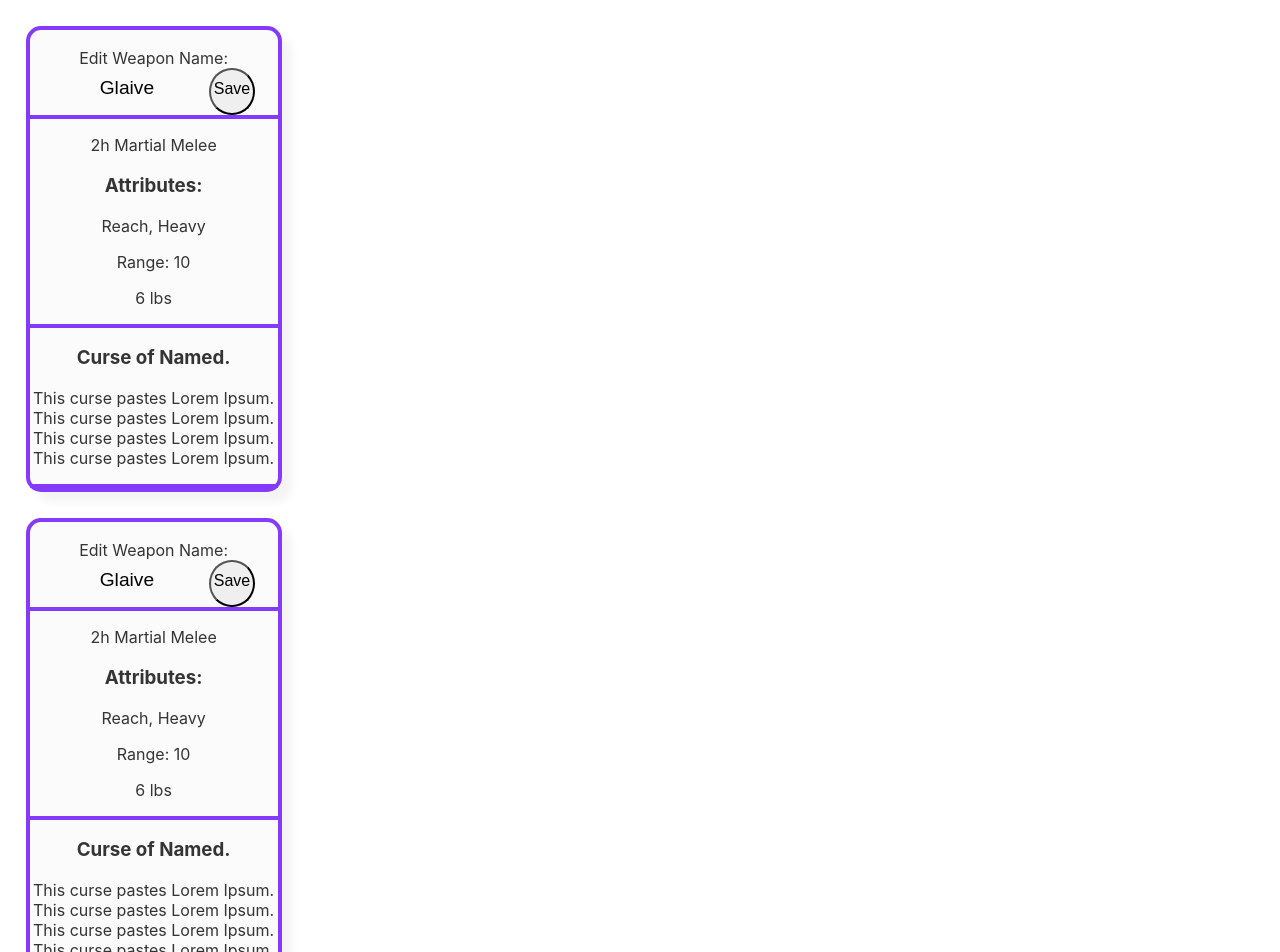
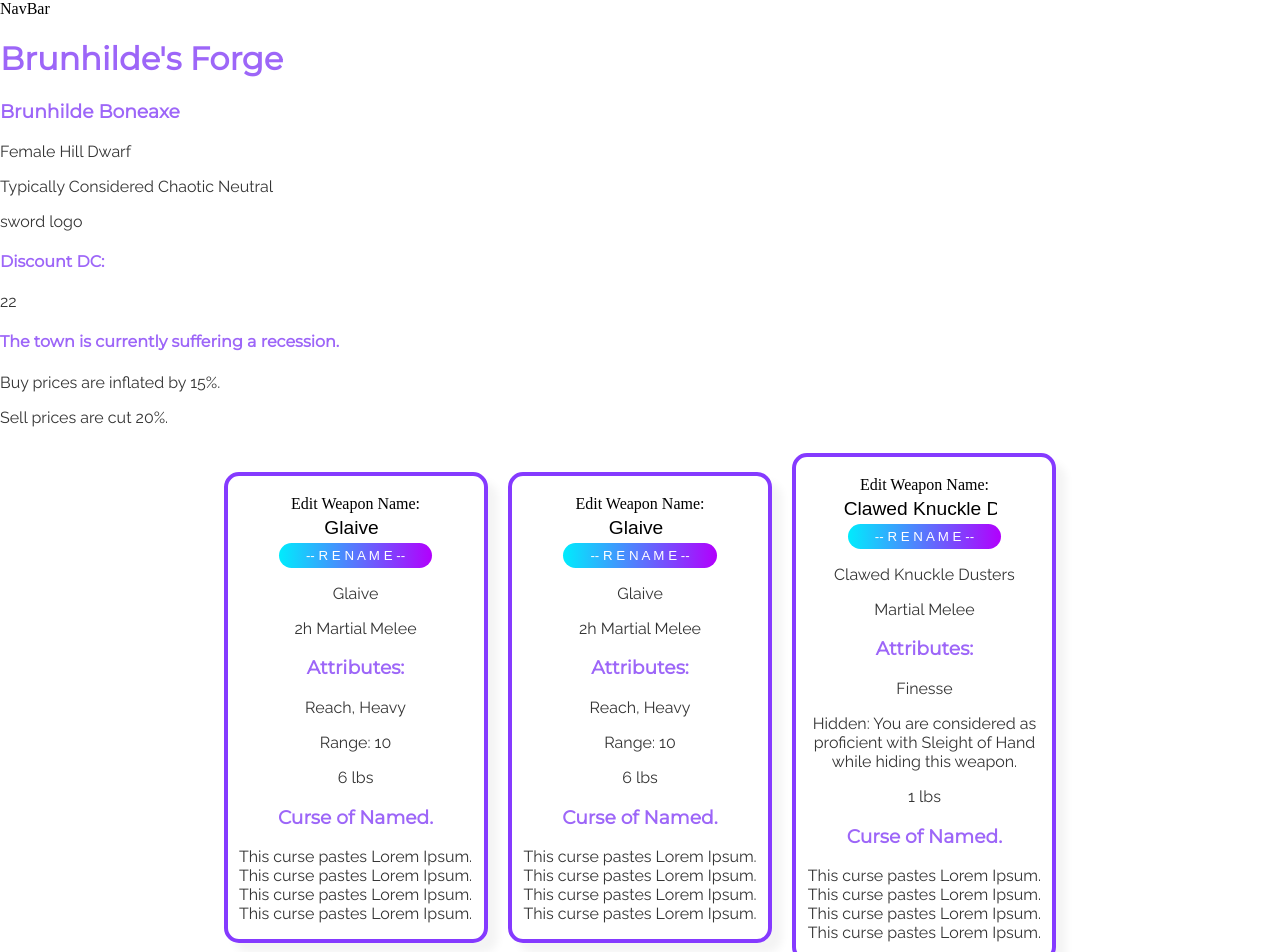
Before and after one commit to AngelikaMB/BEN-ReduxV1, a React (Create React App) app: page / in a window 1280 px wide. Shown: the top 952 px of the page. Built offline with nearby package versions, Linux system fonts and the light colour scheme.

Commit message:
derdling with layout

```diff
--- a/src/App.js
+++ b/src/App.js
@@ -5,7 +5,11 @@ import './CSS/App.css';
 function App() {
   return (
     <div className="App">
+      <header> NavBar </header>
+      <main>
     <WeaponGenWrapper />
+      </main>
+    <footer>Footer Links </footer>
     </div>
   );
 }
--- a/src/CSS/App.css
+++ b/src/CSS/App.css
@@ -1,8 +1,21 @@
-* {
-  box-sizing: border-box;
+@import url('https://fonts.googleapis.com/css2?family=Montserrat&display=swap');
+@import url('https://fonts.googleapis.com/css2?family=Raleway&display=swap');
+
+
+
+h1, h2, h3, h4 {
+  font-family: 'Montserrat', sans-serif;
+  color: #9D66F8;
+}
+
+a, p {
+  font-family: 'Raleway', sans-serif;
+  font-weight: 500;
+  color: #343434;
 }
 
 input {
+  display: flex;
   text-align: center;
   font-size: 1.2em;
   padding: 4px;
@@ -13,8 +26,17 @@ input {
   margin-right: 8px;
 }
 
-.saveButton {
-  border-radius: 50%;
-  padding: 4% 1% 6% 1%;
-  font-size: 1em;
+button {
+  border-style:hidden;
+  border-color: white;
+  box-shadow: none;
+  padding: 5px 0;
+  color: white;
+  background: linear-gradient(to right, #00ecfd, #b200fd);
+  border-radius: 20px;
+  width: 60%;
 }
+
+button:hover {
+  cursor: pointer;
+}
--- a/src/CSS/index.css
+++ b/src/CSS/index.css
@@ -1,13 +1,6 @@
 body {
   margin: 0;
-  font-family: -apple-system, BlinkMacSystemFont, 'Segoe UI', 'Roboto', 'Oxygen',
-    'Ubuntu', 'Cantarell', 'Fira Sans', 'Droid Sans', 'Helvetica Neue',
-    sans-serif;
+  box-sizing: border-box;
   -webkit-font-smoothing: antialiased;
   -moz-osx-font-smoothing: grayscale;
 }
-
-code {
-  font-family: source-code-pro, Menlo, Monaco, Consolas, 'Courier New',
-    monospace;
-}
--- a/src/Components/SaveSpecificWeapon.js
+++ b/src/Components/SaveSpecificWeapon.js
@@ -1,6 +1,16 @@
 import React, { useState } from 'react'
+import styled from 'styled-components'
 import { updateName } from '../Actions/specificWeapon'
 import { connect } from 'react-redux'
+
+//Styles
+
+const EditableTitle = styled.div`
+    display: flex;
+    flex-direction: column;
+    justify-content: center;
+    align-items: center;
+`
 
 
 //Slice of state
@@ -25,15 +35,13 @@ const [newWeaponName, setNewWeaponName] = useState(initialState)
  })
 
     return(
-
-
     <div>
-            {props.name.map((weapon, id) => (
-                <div key={id}>
+            {props.name.map((weapon) => (
+                <div key={Date.now()}>
                 <h3 >{weapon.name}</h3>
                 <p>{weapon.size}</p>
 
-        <div>
+        <EditableTitle>
         <label>Edit Weapon Name: </label>
             <input
             type='text'
@@ -42,8 +50,8 @@ const [newWeaponName, setNewWeaponName] = useState(initialState)
             onChange={handleChanges}
             />
 
-        <button className='saveButton' onClick={() => props.updateName(newWeaponName)}>Save</button>
-        </div>
+        <button className='saveButton' onClick={() => props.updateName(newWeaponName)}>-- R E N A M E --</button>
+        </EditableTitle>
         </div>
         ))}
 
--- a/src/Components/WeaponGenMain.js
+++ b/src/Components/WeaponGenMain.js
@@ -4,35 +4,31 @@ import styled from 'styled-components'
 // import { dieSize, dieNum, conversionDieSize, conversionDieNum } from '../Constants/damageDiceConversions'
 
 //Styles
+
 const WeaponCard = styled.div`
-    display: ${pr => pr.theme.display.display};
-    flex-direction: ${pr => pr.theme.display.flexCol};
+    margin: 1%;
+    width: 25%;
     text-align:  ${pr => pr.theme.display.center};
-    background:  ${pr => pr.theme.colors.background};
-    color:  ${pr => pr.theme.colors.text};
     border: ${pr => pr.theme.border.style} ${pr => pr.theme.border.size} ${pr => pr.theme.colors.primary};
     border-radius:  ${pr => pr.theme.border.rounded};
-    width: 20%;
     box-shadow: 10px 10px 8px #f4f4f4;
-    margin: 2%;
 `
 const WeaponHeader = styled.div`
-    display: ${pr => pr.theme.display.display};
-    h2 {
+    /* h2 {
       font-weight: 300;
     }
-    border-bottom: ${pr => pr.theme.border.style} ${pr => pr.theme.border.size} ${pr => pr.theme.colors.primary};
+    border-bottom: ${pr => pr.theme.border.style} ${pr => pr.theme.border.size} ${pr => pr.theme.colors.primary}; */
 `
 const WeaponBrand = styled.div`
-    border-bottom: ${pr => pr.theme.border.style} ${pr => pr.theme.border.size} ${pr => pr.theme.colors.primary};
+    /* border-bottom: ${pr => pr.theme.border.style} ${pr => pr.theme.border.size} ${pr => pr.theme.colors.primary}; */
 `
 
 const WeaponBody = styled.div`
-    border-bottom: ${pr => pr.theme.border.style} ${pr => pr.theme.border.size} ${pr => pr.theme.colors.primary};
+    /* border-bottom: ${pr => pr.theme.border.style} ${pr => pr.theme.border.size} ${pr => pr.theme.colors.primary}; */
 `
 
 const WeaponCurse = styled.div`
-    border-bottom: ${pr => pr.theme.border.style} ${pr => pr.theme.border.size} ${pr => pr.theme.colors.primary};
+    /* border-bottom: ${pr => pr.theme.border.style} ${pr => pr.theme.border.size} ${pr => pr.theme.colors.primary}; */
 `
 
 
@@ -45,6 +41,7 @@ return(
             <WeaponHeader>
             <SaveSpecificWeapon weaponName={props.weapon.name}/>
             </WeaponHeader>
+
             {props.weapon.brand ?
             <WeaponBrand>
             <p>{props.weapon.brand.name}</p>
@@ -54,6 +51,8 @@ Kindred = Roll on the brand table again, anything but Kindred. Do not display th
             </WeaponBrand>
             : ''}
             <WeaponBody>
+
+                <p>{props.weapon.name}</p>
                 <p>{props.weapon.size} {props.weapon.proficiency} {props.weapon.type}</p>
                 {/* {props.weapon.name === 'Net' || props.weapon.name === 'Blowgun' ?
                 <p>Damage: {props.weapon.damage} {props.weapon.damageType}</p>
--- a/src/Components/WeaponGenWrapper.js
+++ b/src/Components/WeaponGenWrapper.js
@@ -4,7 +4,25 @@ import { addNewWeapon } from '../Actions/specificWeapon'
 import { randomDown } from '../Constants/randomDown'
 import { weaponData } from '../Data/weaponGenData'
 import { brandData } from '../Data/brandData'
+import styled from 'styled-components'
 //import { connect } from 'react-redux'
+
+//Styles
+
+const CardContainer = styled.div`
+    display: flex;
+    justify-content: center;
+    align-items: center;
+`
+
+const CardGrid = styled.div`
+    display: flex;
+    flex-wrap: wrap;
+    flex-direction: row;
+    justify-content: center;
+    align-items: center;
+    width: 80%;
+`
 
 const initialState = []
 
@@ -12,14 +30,9 @@ const WeaponGenWrapper = () => {
 const [newWeapon, setNewWeapon] = useState(initialState)
 const brandID = randomDown(brandData)
 
-function key() {
-    return randomDown(weaponData)
-}
-
-
 const newWeapons = () => {
     const newWeaponArray = []
-    for(let i = 0; i < 5 ; i++) {
+    for(let i = 0; i < 15 ; i++) {
     let key = randomDown(weaponData)
     const generatedWeapon = weaponData[key]
     const newWeapons = generatedWeapon
@@ -35,18 +48,48 @@ useEffect(() => {
 }, [])
 
     return(
+        <div className="container">
+        <div className="infoBlock">
+        <div className='shopName'>
+        <h1>Brunhilde's Forge</h1>
+        </div>
+
+        <div className='npcContainer'>
+        <h3>Brunhilde Boneaxe</h3>
+         <p>Female Hill Dwarf</p>
+         <p>Typically Considered Chaotic Neutral</p>
+         </div>
+        </div>
 
 
-        <div>
+        <div className='logo'><p>sword logo</p></div>
+
+
+        <div className='discount'>
+        <h4>Discount DC:</h4>
+        <p>22</p>
+        </div>
+
+
+        <div className='economyBreakdown'>
+        <h4>The town is currently suffering a recession.</h4>
+        <p>Buy prices are inflated by 15%.</p>
+        <p>Sell prices are cut 20%.</p>
+        </div>
+
+
+<CardContainer>
+    <CardGrid>
         {newWeapon.map(weapon => (
-            <WeaponGenMain key={weapon.id} weapon={weapon} brand={brandID}/>
+            <WeaponGenMain key={Math.random(weapon.id)} weapon={weapon} brand={brandID}/>
         ))}
 
+        {/* <WeaponGenMain weaponGen={weaponData[key]} price={weaponData[key].cost}  brand={brandData[brandID]}/> */}
 
+    </CardGrid>
+</CardContainer>
+        </div>
 
-
-        {/* <WeaponGenMain weaponGen={weaponData[key]} price={weaponData[key].cost}  brand={brandData[brandID]}/> */}
-        </div>
     )
 }
 
```
Also changed, not shown: 1 other file (tests, documents, lock files or other folders). Lines whose indentation alone changed are shown as unchanged.
